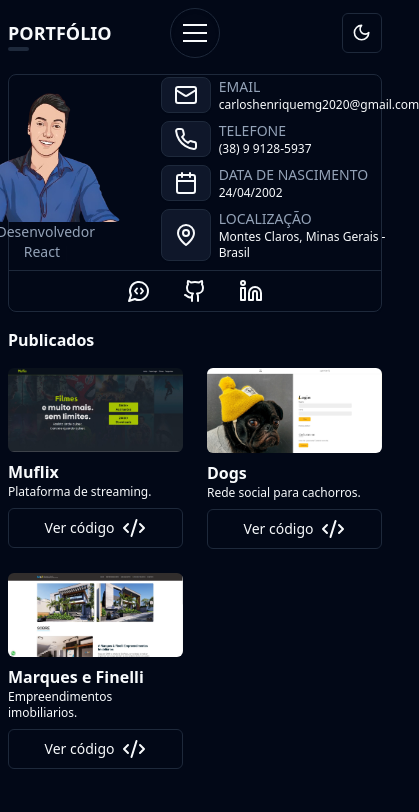
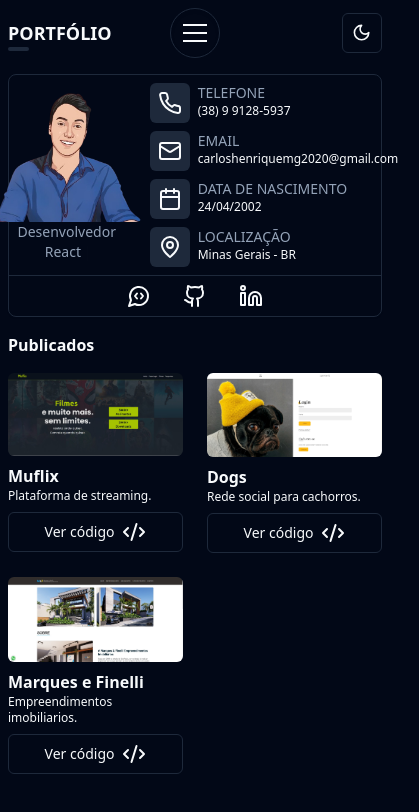
Before and after one commit to Carlos-Castro11/portfolio, a React (Vite) app: page / in a window 390 px wide. Shown: the top 812 px of the page, 419 px wide, since content can reach past the window. Built offline with nearby package versions, Linux system fonts and the light colour scheme.

Commit message:
Add menu mobile animation

```diff
--- a/src/components/basic-icon.tsx
+++ b/src/components/basic-icon.tsx
@@ -1,6 +1,4 @@
 import { ReactNode } from 'react'
-
-import { Card } from './ui/card'
 
 interface BasicIconProps {
   icon: ReactNode
@@ -8,8 +6,6 @@ interface BasicIconProps {
 
 export function BasicIcon({ icon }: BasicIconProps) {
   return (
-    <Card className="flex items-center justify-center bg-primary-foreground px-3">
-      {icon}
-    </Card>
+    <div className="bg-muted flex items-center p-2 rounded-md h-10">{icon}</div>
   )
 }
--- a/src/components/hero-mobile/hero-mobile.tsx
+++ b/src/components/hero-mobile/hero-mobile.tsx
@@ -24,7 +24,7 @@ export function HeroMobile() {
 
   return (
     <Card className="mt-4">
-      <div className="flex justify-center gap-10">
+      <div className="flex justify-center gap-2 md:gap-10">
         <div className="text-center">
           <img className="max-w-[150px] rounded-md" src={perfil} alt="" />
           <CardDescription className="flex flex-col justify-center">
@@ -35,16 +35,16 @@ export function HeroMobile() {
             </div>
           </CardDescription>
         </div>
-        <div className="space-y-2 flex flex-col my-auto">
+        <div className="space-y-2 flex flex-col my-2 md:flex-none md:grid md:grid-cols-2 md:my-auto">
+          <HeroItem
+            icon={<Phone />}
+            fieldName="Telefone"
+            fieldValue="(38) 9 9128-5937"
+          />
           <HeroItem
             fieldName="Email"
             fieldValue="carloshenriquemg2020@gmail.com"
             icon={<Mail />}
-          />
-          <HeroItem
-            icon={<Phone />}
-            fieldName="Telefone"
-            fieldValue="(38) 9 9128-5937"
           />
           <HeroItem
             icon={<Calendar />}
@@ -54,11 +54,11 @@ export function HeroMobile() {
           <HeroItem
             icon={<MapPin />}
             fieldName="Localização"
-            fieldValue="Montes Claros, Minas Gerais - Brasil"
+            fieldValue="Minas Gerais - BR"
           />
         </div>
       </div>
-      <Separator className="mt-2" />
+      <Separator className="" />
       <div className="flex justify-center">
         <HeroLink icon={<MessageCircleCodeIcon />} />
         <HeroLink icon={<GithubIcon />} />
--- a/src/components/hero/hero-item.tsx
+++ b/src/components/hero/hero-item.tsx
@@ -13,8 +13,10 @@ export function HeroItem({ fieldName, fieldValue, icon }: HeroItemProps) {
     <div className="flex gap-2">
       <BasicIcon icon={icon} />
       <div className="text-left">
-        <h5 className="uppercase text-muted-foreground text-sm">{fieldName}</h5>
-        <p className="text-primary text-xs">{fieldValue}</p>
+        <h5 className="uppercase text-muted-foreground text-sm md:text-base">
+          {fieldName}
+        </h5>
+        <p className="text-primary text-xs md:text-sm">{fieldValue}</p>
       </div>
     </div>
   )
--- a/src/components/nav/nav-mobile.tsx
+++ b/src/components/nav/nav-mobile.tsx
@@ -19,7 +19,7 @@ export function NavMobile() {
       />
       <nav
         className={`absolute bg-primary-foreground p-2 z-10 border rounded-md left-0 top-16 w-full
-            transition-all duration-300 translate-y-20 opacity-0 ${isMenuMobileActive && 'translate-y-0 opacity-100 visible'}
+            transition-all duration-300 opacity-0 translate-y-[20%] ${isMenuMobileActive && 'translate-y-[0%] opacity-100'}
             `}
       >
         <ul className="space-y-2">
--- a/src/components/project.tsx
+++ b/src/components/project.tsx
@@ -32,7 +32,7 @@ export function Project({
       </Link>
       <div
         className={`flex flex-col
-          md:flex-row gap-2 md:items-center md:justify-between md:bg-red-500`}
+          md:flex-row gap-2 md:items-center md:justify-between`}
       >
         <div>
           <p className="font-semibold md:text-lg">{name}</p>
```
